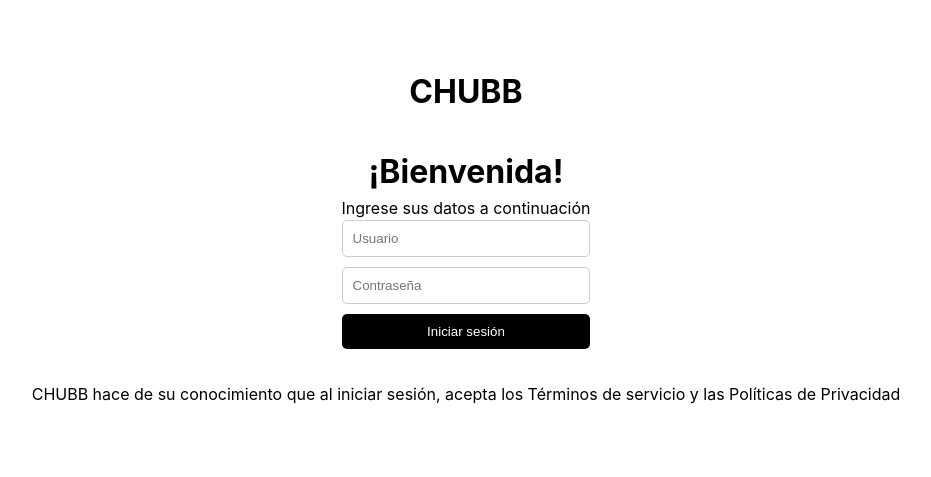
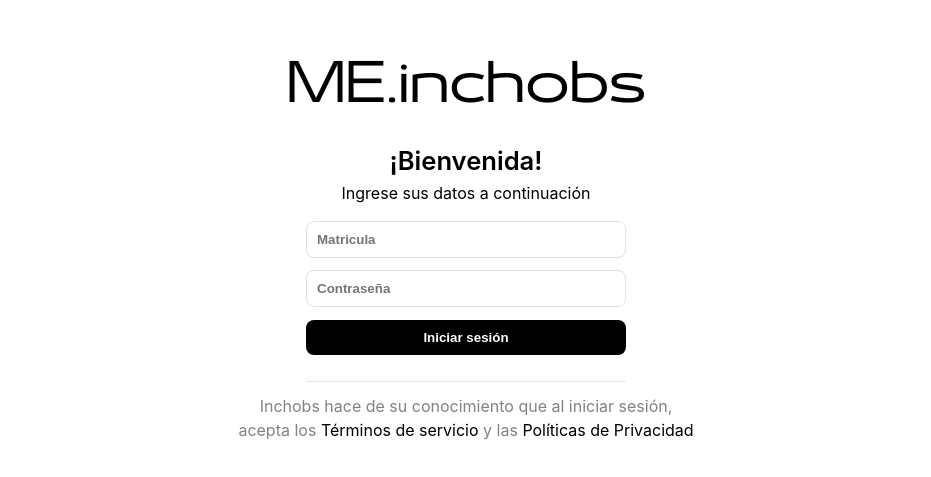
Before and after one commit to elvisscochito/CHUBB, a React (Vite) app: page / in a window 1280 px wide. Shown: the part 151-628 px from the top of the page, without its empty margins (174-1105 px from the left). Built offline with nearby package versions, Linux system fonts and the light colour scheme.

Commit message:
style: :lipstick: Update login page styles

```diff
--- a/package.json
+++ b/package.json
@@ -11,7 +11,8 @@
   },
   "dependencies": {
     "react": "^18.2.0",
-    "react-dom": "^18.2.0"
+    "react-dom": "^18.2.0",
+    "react-router-dom": "^6.23.1"
   },
   "devDependencies": {
     "@types/react": "^18.2.66",
--- a/src/App.jsx
+++ b/src/App.jsx
@@ -1,11 +1,11 @@
 import './App.css'
-import Login from './pages/Login'
+import AppRouter from './routes/app'
 
 function App() {
 
   return (
     <>
-      <Login />
+      <AppRouter />
     </>
   )
 }
--- a/src/pages/Login.jsx
+++ b/src/pages/Login.jsx
@@ -1,22 +1,29 @@
+import { useNavigate } from "react-router-dom";
+import logo from "../assets/logo.png";
 import styles from "../styles/Login.module.css";
 
 function Login() {
+  const navigate = useNavigate();
+  const handleSubmit = (e) => {
+    e.preventDefault();
+    navigate("/home");
+  };
   return (
     <div className={styles.grid}>
       <header className={styles.header}>
-        <h1>CHUBB</h1>
+        <img src={logo} alt="logo" className={styles.logo} />
       </header>
       <div className={styles.main}>
-        <h1>¡Bienvenida!</h1>
+        <h2>¡Bienvenida!</h2>
         <span>Ingrese sus datos a continuación</span>
-        <form className={styles.form}>
-          <input type="text" placeholder="Usuario" className={styles.input} />
+        <form className={styles.form} onSubmit={handleSubmit}>
+          <input type="text" placeholder="Matricula" className={styles.input} />
           <input type="password" placeholder="Contraseña" className={styles.input} />
           <button className={styles.button}>Iniciar sesión</button>
         </form>
       </div>
       <footer className={styles.footer}>
-        <span>CHUBB hace de su conocimiento que al iniciar sesión, acepta los Términos de servicio y las Políticas de Privacidad</span>
+        <p>Inchobs hace de su conocimiento que al iniciar sesión, acepta los <span>Términos de servicio</span> y las <span>Políticas de Privacidad</span></p>
       </footer>
     </div>
   );
--- /dev/null
+++ b/src/routes/app.jsx
@@ -0,0 +1,14 @@
+import { BrowserRouter, Route, Routes } from "react-router-dom";
+import Login from "../pages/Login";
+
+const AppRouter = () => {
+  return (
+    <BrowserRouter>
+      <Routes>
+        <Route path="/" element={<Login />} />
+      </Routes>
+    </BrowserRouter>
+  );
+}
+
+export default AppRouter;
--- a/src/styles/Login.module.css
+++ b/src/styles/Login.module.css
@@ -3,7 +3,6 @@
   grid-template-rows: 1fr 1fr 1fr;
   place-items: center;
   height: 100vh;
-}
 
   header.header {
     display: flex;
@@ -11,6 +10,8 @@
     justify-content: center;
     align-items: flex-end;
     height: 100%;
+    margin-bottom: 1.5rem;
+  }
 }
 
 div.main {
@@ -19,31 +20,50 @@
   justify-content: center;
   align-items: center;
   height: 100%;
+  width: 25%;
+  border-bottom: 1px solid #E6E6E6;
+
+  h2 {
+    font-weight: 600;
+    font-size: 1.6rem;
+  }
+
+  span {
+    margin-bottom: 1rem;
+  }
 
   form.form {
     display: flex;
     flex-direction: column;
     justify-content: center;
     align-items: center;
+    gap: 0.15rem;
     width: 100%;
-    max-width: 300px;
+    max-width: 25rem;
 
     input.input {
       width: 100%;
       margin-bottom: 10px;
       padding: 10px;
-      border: 1px solid #ccc;
-      border-radius: 5px;
+      border: 1px solid #E0E0E0;
+      border-radius: 0.5rem;
+      color: #828282;
+      font-weight: bold;
     }
 
     button.button {
       width: 100%;
       padding: 10px;
       border: none;
-      border-radius: 5px;
+      border-radius: 0.5rem;
       background-color: black;
       color: #fff;
       cursor: pointer;
+      font-weight: bolder;
+      -webkit-border-radius: 0.5rem;
+      -moz-border-radius: 0.5rem;
+      -ms-border-radius: 0.5rem;
+      -o-border-radius: 0.5rem;
     }
   }
 }
@@ -54,4 +74,17 @@
   justify-content: center;
   align-items: flex-start;
   height: 100%;
+  margin-top: 1.5rem;
+
+  p {
+    text-wrap: balance;
+    max-inline-size: 55ch;
+    text-align: center;
+    color: #828282;
+
+    span {
+      color: #000000;
+      cursor: pointer;
     }
+  }
+}
```
Also changed, not shown: src/assets/logo.png (added), 1 other file (tests, documents, lock files or other folders). Lines whose indentation alone changed are shown as unchanged.
